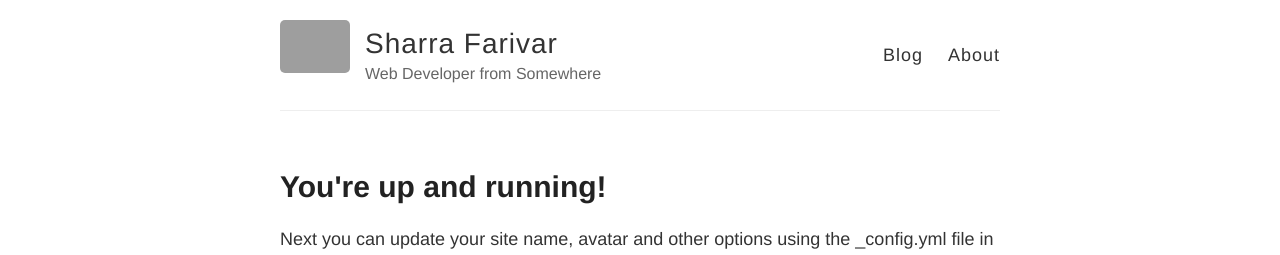
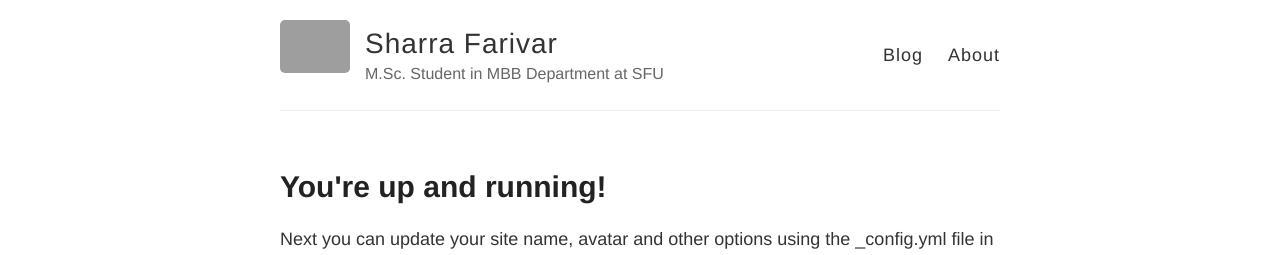
Before and after one commit to sfa19/sfa19.github.io, a Jekyll site: the page built from index.html, in a window 1280 px wide. Shown: the top 255 px of the page. Built offline with Jekyll 4.4.1, drawn with Linux system fonts in a browser that asks for light colours; grey boxes are pictures that could not be loaded.

Commit message:
Added description

```diff
--- a/_config.yml
+++ b/_config.yml
@@ -6,7 +6,7 @@
 name: Sharra Farivar
 
 # Short bio or description (displayed in the header)
-description: Web Developer from Somewhere
+description: M.Sc. Student in MBB Department at SFU
 
 # URL of your avatar or profile pic (you could use your GitHub profile pic)
 avatar: https://raw.githubusercontent.com/barryclark/jekyll-now/master/images/jekyll-logo.png
```
